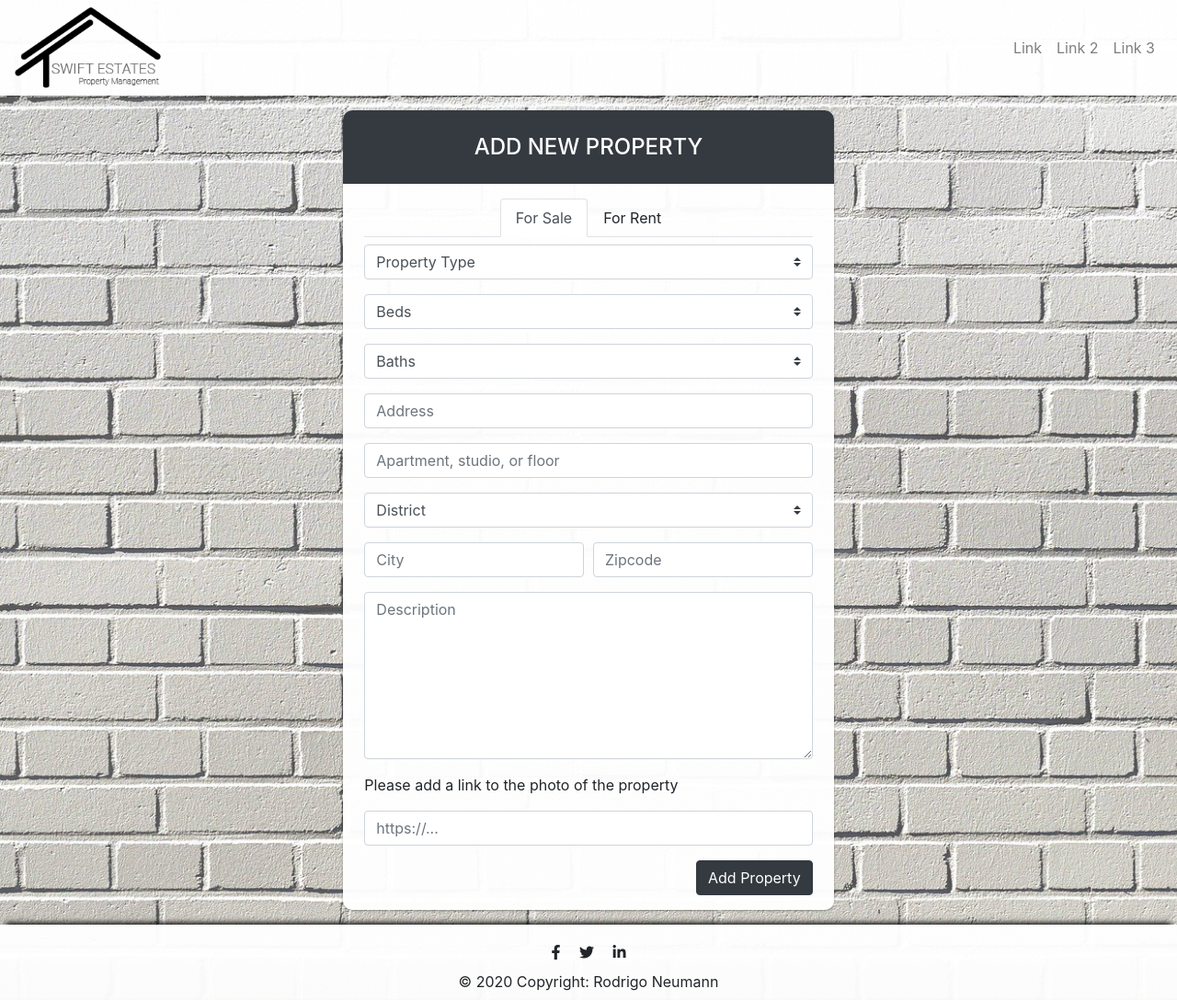
After one commit to rodrigoneumann/third-milestone-project, a Flask app: page /add_property in a window 1280 px wide. The commit adds this page. Shown: the whole page at 92% size. Run offline with Flask 2, Linux system fonts and the light colour scheme; some libraries are stand-ins or nearby versions.

Commit message:
added edit_propert, add_property layouts and form

```diff
--- a/seMgmtApp/routes.py
+++ b/seMgmtApp/routes.py
@@ -4,3 +4,19 @@ from seMgmtApp import app
 @app.route("/")
 def index():
     return render_template("index.html")
+
+@app.route("/register")
+def register():
+    return render_template("register.html")
+
+@app.route("/login")
+def login():
+    return render_template("login.html")
+
+@app.route("/add_property")
+def add_property():
+    return render_template("add_property.html")
+
+@app.route("/edit_property")
+def edit_property():
+    return render_template("edit_property.html")
--- a/seMgmtApp/static/css/style.css
+++ b/seMgmtApp/static/css/style.css
@@ -9,13 +9,14 @@ body {
 }
 
 main {
+    display: flex;
     margin-top: 4rem;
     flex: 1 0 auto;
 }
 
 .navbar-color {
     background-color: #fffffff7;
-    box-shadow: 0 8px 6px -6px black;
+    box-shadow: 0 1px 3px rgba(0, 0, 0, 0.12), 0 1px 2px rgba(0, 0, 0, 0.24);
 }
 
 .navbar-logo {
@@ -28,7 +29,7 @@ main {
 .index-banner {
     width: 100%;
     height: 300px;
-    background-image: url('https://i.ibb.co/SVCMkcL/main-banner.png');
+    background-image: url('../img/main_banner.png');
     background-repeat: no-repeat;
     background-size: cover;
 }
@@ -45,13 +46,82 @@ main {
     margin: 1rem 0 0.5rem 0;
 }
 
-.footer-color {
+.footer-main {
     background-color: #fffffff7;
     box-shadow: 0 -8px 6px -6px black;
+    padding: 0.1rem 0 0 0;
 }
 
 .footer-copyright {
     padding: 0 0 0.5rem 0;
+}
+
+.btn-block+.btn-block {
+    margin-top: 0;
+}
+/* REGISTER */
+
+.add-title {
+    display: flex;
+    align-content: center;
+    justify-content: center;
+    background-color: #343a40;
+    height: 5rem;
+    border-radius: 10px 10px 0 0;
+    color: white;
+}
+
+.add-title > h4 {
+    margin-bottom: 0;
+}
+
+.register-container,
+.login-container {
+    align-items: center;
+    justify-content: center;
+    background-color: #fffffff7;
+    margin: 4rem auto
+}
+
+.register-form,
+.login-form {
+    padding: 1rem 0;
+}
+
+.add-property-container {
+    display: flex;
+    flex-direction: column;
+    margin: 1rem auto;
+    background-color: #fffffff7;
+    border-radius: 10px;
+    box-shadow: 0 1px 3px rgba(0, 0, 0, 0.12), 0 1px 2px rgba(0, 0, 0, 0.24);
+}
+
+.form-property {
+    align-items: center;
+    justify-content: center;
+}
+
+.rent-buy-buttons,
+.edit-delete-buttons {
+    display: flex;
+    align-items: center;
+    justify-content: center;
+}
+
+.add-property-button {
+    display: flex;
+    align-content: flex-end;
+}
+
+.button-buy {
+    width: 100%;
+    background-color: blue;
+}
+
+.button-rent {
+    width: 100%;
+    background-color: red;
 }
 
 /* -----------------------------------
@@ -76,6 +146,10 @@ main {
 }
 
 @media (min-width: 1200px) {
+    main {
+        margin-top: 6.5rem;
+    }
+
     .navbar-logo {
         padding: 5.5rem 5.5rem 0 5.5rem;
     }
--- /dev/null
+++ b/seMgmtApp/templates/add_property.html
@@ -0,0 +1,105 @@
+{% extends "base.html" %}
+
+{% block content %}
+
+
+<div class="container-fluid col-11 col-md-8 col-lg-6 col-xl-5 add-property-container">
+    <div class="row add-title mb-3">
+        <h4>ADD NEW PROPERTY</h4>
+    </div>
+    <div class="row mx-auto px-2 form-property">
+        <form>
+            <!-- RENT OR BUY Buttons -->
+            <ul class="nav nav-tabs justify-content-center mb-2">
+                <li class="nav-item">
+                    <a class="nav-link active" id="toBuy-tab" data-toggle="tab" role="tab" aria-controls="to buy"
+                        aria-selected="true">For Sale</a>
+                </li>
+                <li class="nav-item">
+                    <a class="nav-link" id="toRent-tab" data-toggle="tab" role="tab" aria-controls="to rent"
+                        aria-selected="false">For Rent</a>
+                </li>
+            </ul>
+
+            <!--             <div class="rent-buy-buttons mb-3">
+                <div class="row mr-2 button-buy">TO BUY</div>
+                <div class="row ml-2 button-rent">TO RENT</button>
+                </div>
+            </div> -->
+            <!-- Property Type -->
+            <div class="input-group mb-3">
+                <select class="custom-select" id="" required>
+                    <option selected>Property Type</option>
+                    <option value="1" active>House</option>
+                    <option value="2">Apartment</option>
+                    <option value="3">Other</option>
+                </select>
+            </div>
+            <!-- Beds -->
+            <div class="input-group mb-3">
+                <select class="custom-select" id="" required>
+                    <option selected>Beds</option>
+                    <option value="1">1</option>
+                    <option value="2">2</option>
+                    <option value="3+">3+</option>
+                </select>
+            </div>
+            <!-- Baths -->
+            <div class="input-group mb-3">
+                <select class="custom-select" id="" required>
+                    <option selected>Baths</option>
+                    <option value="1">1</option>
+                    <option value="2">2</option>
+                    <option value="3+">3+</option>
+                </select>
+            </div>
+            <!-- Address -->
+            <div class="form-group">
+                <input type="text" class="form-control" id="inputAddress" placeholder="Address" required>
+            </div>
+            <div class="form-group">
+                <input type="text" class="form-control" id="inputAddress2" placeholder="Apartment, studio, or floor" required>
+            </div>
+            <!-- District -->
+            <div class="input-group mb-3">
+                <select class="custom-select" id="inputDistrict" required>
+                    <option>District</option>
+                    <option value="portsmouth">Portsmouth</option>
+                    <option value="havant">Havant</option>
+                    <option value="fareham">Fareham</option>
+                    <option value="gosport">Gosport</option>
+                    <option value="eastleigh">Eastleigh</option>
+                    <option value="other">Other</option>
+                </select>
+            </div>
+            <!-- City -->
+            <div class="form-row">
+                <div class="form-group col-md-6">
+                    <input type="text" class="form-control" id="inputCity" placeholder="City" required>
+                </div>
+                <!-- ZIPCODE -->
+                <div class="form-group col-md-6">
+                    <input type="text" class="form-control" id="inputZip" placeholder="Zipcode" required>
+                </div>
+            </div>
+            <!-- Description -->
+            <div class="form-group">
+                <textarea class="form-control" rows="7" id="description" placeholder="Description"></textarea>
+            </div>
+            <!-- Image -->
+            <div class="form-group">
+                <p>Please add a link to the photo of the property</p>
+                <input id="imgUrl" name="imgUrl" class="form-control" type="url" maxlength="150"
+                    placeholder="https://..." required>
+            </div>
+
+            <!-- Add Property button -->
+            <div class="add-property-button">
+                <button type="submit" class="btn btn-dark ml-auto mb-3">Add Property</button>
+            </div>
+        </form>
+    </div>
+</div>
+
+
+{% endblock %}
--- /dev/null
+++ b/seMgmtApp/templates/del_property.html
@@ -0,0 +1,5 @@
+{% extends "base.html" %}
+
+{% block content %}
+
+{% endblock %}
--- a/seMgmtApp/templates/footer.html
+++ b/seMgmtApp/templates/footer.html
@@ -1,5 +1,5 @@
 <!-- Footer -->
-<footer class="footer-color">
+<footer class="footer-main">
 
     <!-- Footer Elements -->
     <div class="container">
--- a/seMgmtApp/templates/index.html
+++ b/seMgmtApp/templates/index.html
@@ -60,7 +60,7 @@
 
 
 <!-- Carousel To rent -->
-	<div class="container carousel-sale">
+	<div class="container carousel-rent">
 		<div class="carousel slide" id="main-carousel" data-ride="carousel">
 			<ol class="carousel-indicators">
 				<li data-target="#main-carousel" data-slide-to="0" class="active"></li>
```
Also changed, not shown: seMgmtApp/templates/edit_property.html (added, +87 -0 lines), seMgmtApp/templates/login.html (added, +26 -0 lines), seMgmtApp/templates/register.html (added, +26 -0 lines).
